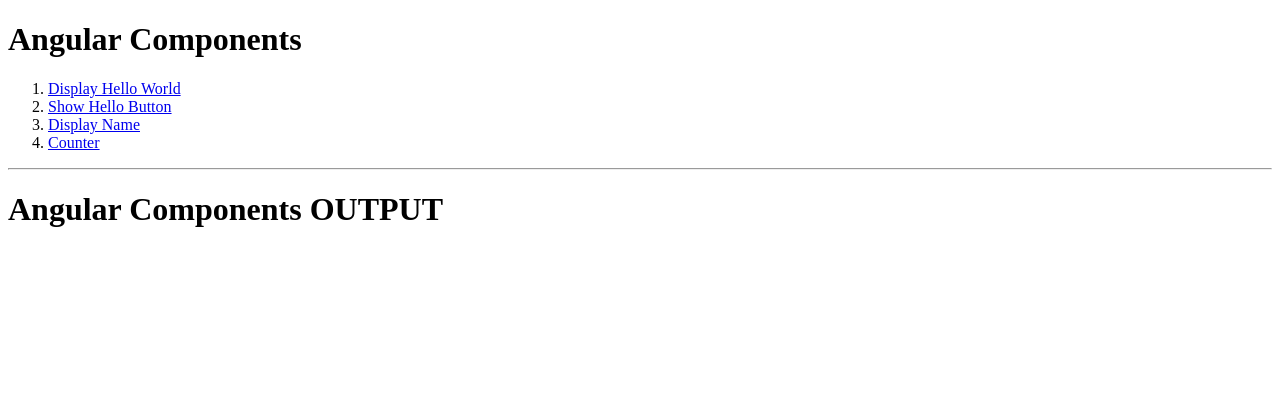
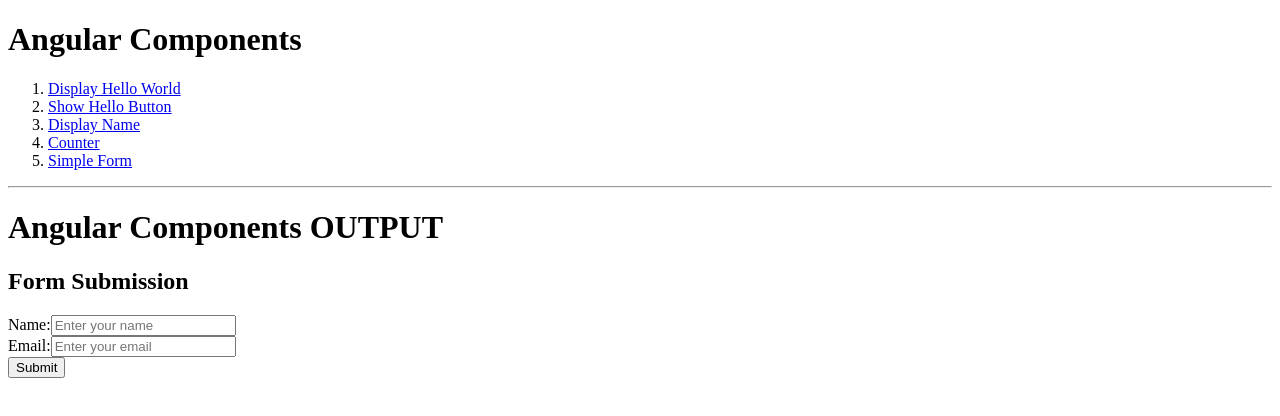
Before and after one commit to SVFC-Travel-Booking-System/Angular-Components, an Angular app: page /simple-form in a window 1280 px wide. Before the commit this address led to /. Shown: the top 416 px of the page. Built offline with nearby package versions, Linux system fonts and the light colour scheme.

Commit message:
#4 increament by 1 upon click

```diff
--- a/src/app/app-routing.module.ts
+++ b/src/app/app-routing.module.ts
@@ -4,6 +4,7 @@
 import { ShowhellobuttonComponent } from './components/showhellobutton/showhellobutton.component';
 import { DisplaynameComponent } from './components/displayname/displayname.component';
 import { CounterComponent } from './components/counter/counter.component';
+import { SimpleformComponent } from './components/simpleform/simpleform.component';
 
 
 const routes: Routes = [
@@ -11,6 +12,7 @@
   { path: 'show-hello-button', component: ShowhellobuttonComponent },
   { path: 'display-name', component: DisplaynameComponent },
   { path: 'counter', component: CounterComponent },
+  { path: 'simple-form', component: SimpleformComponent },
 
 
 ];
--- a/src/app/app.component.html
+++ b/src/app/app.component.html
@@ -5,7 +5,8 @@
             <li><a routerLink="/display-hello-world">Display Hello World</a></li>
             <li><a routerLink="/show-hello-button">Show Hello Button</a></li>
             <li><a routerLink="/display-name">Display Name</a></li>
-            <li><a routerLink="/counter ">Counter</a></li>
+            <li><a routerLink="/counter">Counter</a></li>
+            <li><a routerLink="/simple-form">Simple Form</a></li>
 
         </ol>
 
--- a/src/app/app.module.ts
+++ b/src/app/app.module.ts
@@ -8,6 +8,7 @@
 import { ShowhellobuttonComponent } from './components/showhellobutton/showhellobutton.component';
 import { DisplaynameComponent } from './components/displayname/displayname.component';
 import { CounterComponent } from './components/counter/counter.component';
+import { SimpleformComponent } from './components/simpleform/simpleform.component';
 
 @NgModule({
   declarations: [
@@ -16,6 +17,7 @@
     ShowhellobuttonComponent,
     DisplaynameComponent,
     CounterComponent,
+    SimpleformComponent,
 
 
 
--- a/src/app/components/counter/counter.component.html
+++ b/src/app/components/counter/counter.component.html
@@ -1,7 +1,6 @@
 <div>
     <!-- Display the current count -->
     <h2>Counter: {{ count }}</h2>
-
     <!-- Button to increase the counter -->
     <button (click)="increaseCounter()">Increase Counter</button>
 </div>
--- /dev/null
+++ b/src/app/components/simpleform/simpleform.component.html
@@ -0,0 +1,25 @@
+<div>
+    <h2>Form Submission</h2>
+
+    <!-- Form -->
+    <form (ngSubmit)="onSubmit()">
+        <div>
+            <label for="name">Name:</label>
+            <input id="name" type="text" [(ngModel)]="name" name="name" placeholder="Enter your name" required />
+        </div>
+
+        <div>
+            <label for="email">Email:</label>
+            <input id="email" type="email" [(ngModel)]="email" name="email" placeholder="Enter your email" required />
+        </div>
+
+        <button type="submit">Submit</button>
+    </form>
+
+    <!-- Display submitted data -->
+    <div *ngIf="submittedData">
+        <h3>Submitted Data:</h3>
+        <p><strong>Name:</strong> {{ submittedData.name }}</p>
+        <p><strong>Email:</strong> {{ submittedData.email }}</p>
+    </div>
+</div>
--- /dev/null
+++ b/src/app/components/simpleform/simpleform.component.ts
@@ -0,0 +1,24 @@
+import { Component } from '@angular/core';
+
+@Component({
+  selector: 'app-simpleform',
+  templateUrl: './simpleform.component.html',
+  styleUrl: './simpleform.component.css'
+})
+export class SimpleformComponent {
+  // Properties to hold form input values
+  name: string = '';
+  email: string = '';
+
+  // Property to hold the submitted data
+  submittedData: any = null;
+
+  // Method to handle form submission
+  onSubmit() {
+    this.submittedData = {
+      name: this.name,
+      email: this.email
+    };
+  }
+
+}
```
Also changed, not shown: src/app/components/simpleform/simpleform.component.css (added), 1 other file (tests, documents, lock files or other folders).
